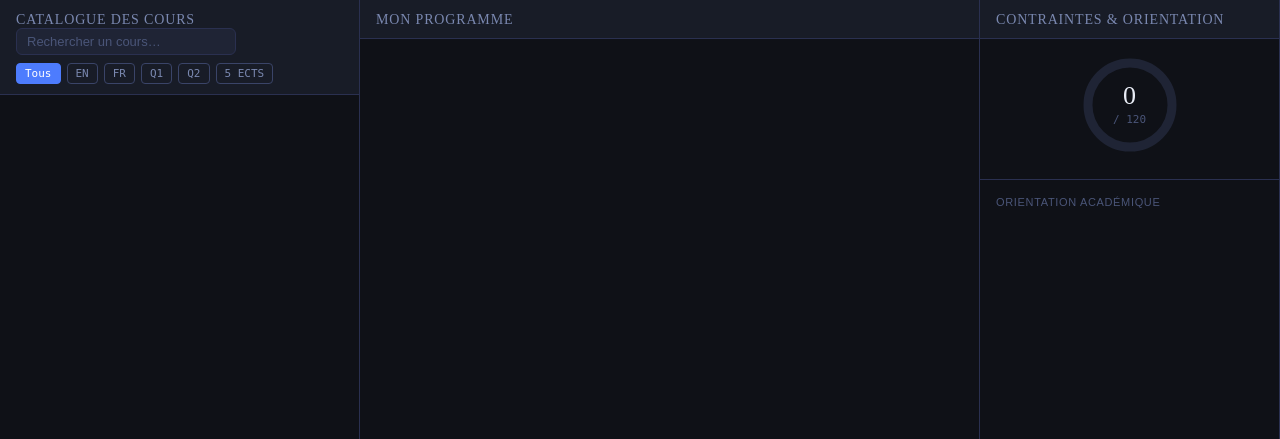
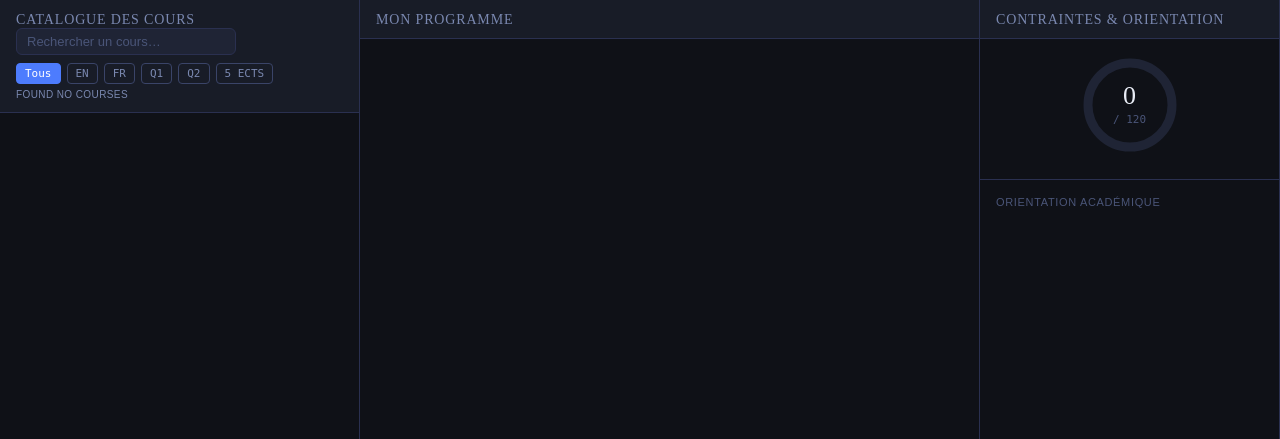
Before and after one commit to Ledugus/pae-simulator, a FastAPI app: page / in a window 1280 px wide. Shown: the part 52-491 px from the top of the page. Run offline with FastAPI, Linux system fonts and the light colour scheme; data that the repository does not hold is empty.

Commit message:
fix filters and add results count

```diff
--- a/static/styles.css
+++ b/static/styles.css
@@ -111,6 +111,15 @@ header .ects-total strong {
   letter-spacing: 0.06em;
   text-transform: uppercase;
   font-weight: 400;
+}
+
+.results-count {
+  font-size: 10px;
+  font-weight: 300;
+  letter-spacing: 0.04em;
+  text-transform: uppercase;
+  color: var(--text-dim);
+  flex: 1;
 }
 
 /* ── LEFT: COURSE BROWSER ── */
--- a/templates/index.html
+++ b/templates/index.html
@@ -46,6 +46,7 @@
       <button class="filter-btn" data-filter="q2">Q2</button>
       <button class="filter-btn" data-filter="5">5 ECTS</button>
     </div>
+                    <span class="results-count">Found <span id="results-count">no</span> courses</span>
   </div>
   <div id="browser-content"></div>
 </div>
```
Also changed, not shown: static/index.js (+17 -19 lines).
